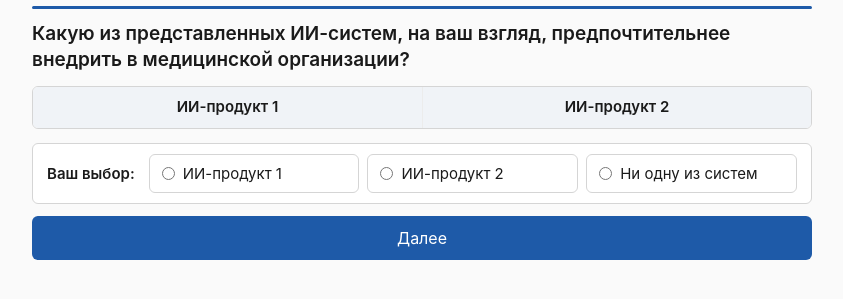
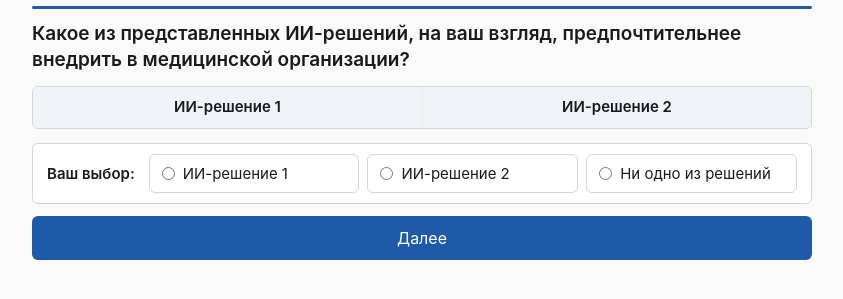
Before and after one commit to VladimirR46/rea_survey, a Flask app: template templates/task.html in a window 1280 px wide. Shown: the part 69-368 px from the top of the page, without its empty margins (218-1061 px from the left). Run offline with Flask 3, Linux system fonts and the light colour scheme; the template is opened without the code that fills it, so the values that code supplies are empty; parts of the project's set-up code (start-up, migrations or seed data) failed here and were passed over.

Commit message:
ИИ-решение, порт 8000, SECRET_KEY

```diff
--- a/app.py
+++ b/app.py
@@ -1,4 +1,4 @@
-"""Опрос предпочтений врачей в отношении медицинских ИИ-систем.
+"""Опрос предпочтений врачей в отношении медицинских ИИ-решений.
 РЭУ им. Г.В. Плеханова.
 
 Поток: согласие -> анкета -> инструкция -> задания выбора -> благодарность.
--- a/design/attributes.json
+++ b/design/attributes.json
@@ -42,7 +42,7 @@
     },
     {
       "code": "training_time",
-      "name": "Время освоения системы",
+      "name": "Время освоения ИИ-решения",
       "levels": [
         {"value": "h40", "label": "5 рабочих дней (40 часов)", "rank": 1},
         {"value": "h8", "label": "1 рабочий день (8 часов)", "rank": 2}
--- a/templates/content/consent.html
+++ b/templates/content/consent.html
@@ -1,11 +1,11 @@
 <p>Уважаемый респондент,</p>
 
 <p>Вам предлагается принять участие в исследовании предпочтений специалистов
-здравоохранения в отношении медицинских систем на основе искусственного
-интеллекта, проводимом РЭУ имени Г.В. Плеханова.</p>
+здравоохранения в отношении медицинских ИИ-решений (решений на основе
+искусственного интеллекта), проводимом РЭУ имени Г.В. Плеханова.</p>
 
 <p>В ходе опроса вам будет предложено несколько раз выбрать между гипотетическими
-ИИ-системами с различными характеристиками, а также ответить на вопросы о вашем
+ИИ-решениями с различными характеристиками, а также ответить на вопросы о вашем
 профессиональном опыте и отношении к медицинским технологиям. Опрос займёт около
 15 минут; правильных или неправильных ответов нет. Участие является добровольным,
 и вы можете прекратить заполнение анкеты в любой момент без каких-либо
--- a/templates/task.html
+++ b/templates/task.html
@@ -10,7 +10,7 @@
     </div>
 
     <h1 class="task-title">
-        Какую из представленных ИИ-систем, на ваш взгляд, предпочтительнее
+        Какое из представленных ИИ-решений, на ваш взгляд, предпочтительнее
         внедрить в медицинской организации?
     </h1>
 
@@ -22,9 +22,9 @@
 
         <div class="compare">
             <!-- Две колонки на любом экране: название характеристики
-                 строкой во всю ширину, под ней значения двух систем -->
-            <div class="cmp-head cmp-col-1">ИИ-продукт 1</div>
-            <div class="cmp-head cmp-col-2">ИИ-продукт 2</div>
+                 строкой во всю ширину, под ней значения двух решений -->
+            <div class="cmp-head cmp-col-1">ИИ-решение 1</div>
+            <div class="cmp-head cmp-col-2">ИИ-решение 2</div>
 
             {% for row in rows %}
                 <div class="cmp-attr">{{ row.name }}</div>
@@ -61,17 +61,17 @@
             <div class="choice-row">
                 <label class="option">
                     <input type="radio" name="choice" value="left" required>
-                    <span class="option-body">ИИ-продукт 1</span>
+                    <span class="option-body">ИИ-решение 1</span>
                 </label>
 
                 <label class="option">
                     <input type="radio" name="choice" value="right" required>
-                    <span class="option-body">ИИ-продукт 2</span>
+                    <span class="option-body">ИИ-решение 2</span>
                 </label>
 
                 <label class="option">
                     <input type="radio" name="choice" value="none" required>
-                    <span class="option-body">Ни одну из систем</span>
+                    <span class="option-body">Ни одно из решений</span>
                 </label>
             </div>
         </div>
```
Also changed, not shown: docker-compose.yml (+5 -3 lines), templates/task_intro.html (+8 -8 lines), README.md.
